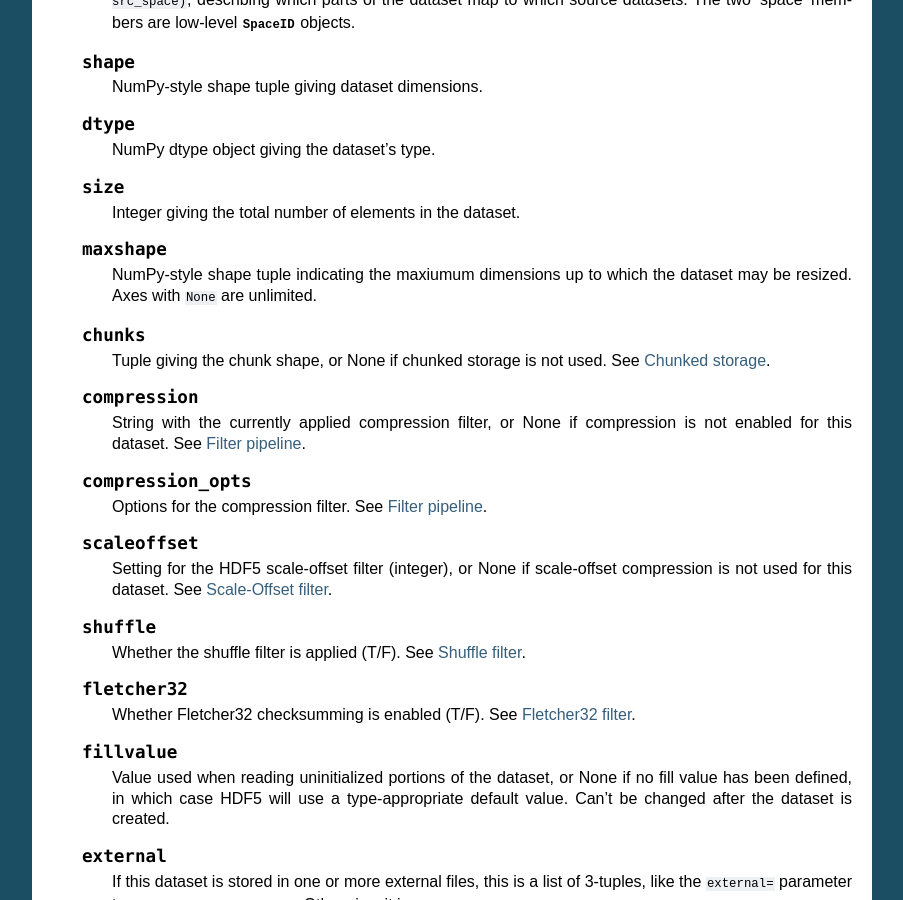
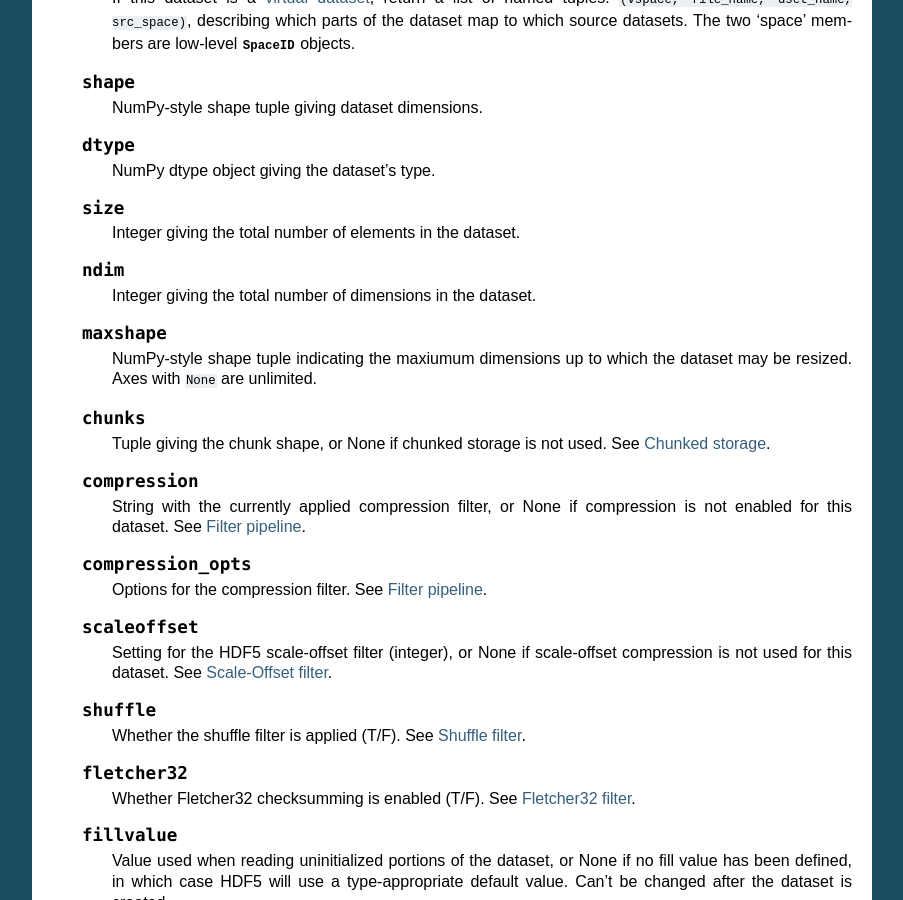
Before and after one commit to h5py/h5py, a Sphinx documentation site: the page built from docs/high/dataset.rst, in a window 1280 px wide and 900 px high, scrolled down 7999 px. Shown: the whole window, without its empty margins (198-1101 px from the left). Built offline with Sphinx 7.4.7, drawn with Linux system fonts in a browser that asks for light colours; pages that are not in the unit, such as notebooks, are missing from menus; some of the changed text lies outside the part shown.

Commit message:
Document ndim in dataset

```diff
--- a/docs/high/dataset.rst
+++ b/docs/high/dataset.rst
@@ -15,6 +15,7 @@ NumPy operations like slicing, along with a variety of descriptive attributes:
 
   - **shape** attribute
   - **size** attribute
+  - **ndim** attribute
   - **dtype** attribute
 
 h5py supports most NumPy dtypes, and uses the same character codes (e.g.
@@ -525,6 +526,10 @@ Reference
 
         Integer giving the total number of elements in the dataset.
 
+    .. attribute:: ndim
+
+        Integer giving the total number of dimensions in the dataset.
+
     .. attribute:: maxshape
 
         NumPy-style shape tuple indicating the maxiumum dimensions up to which
```
